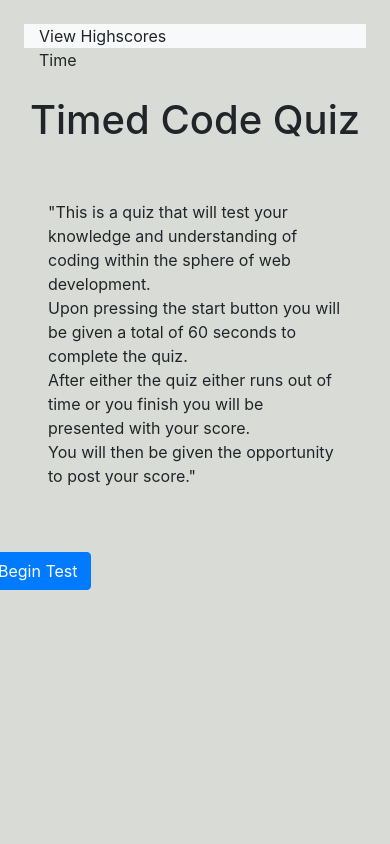
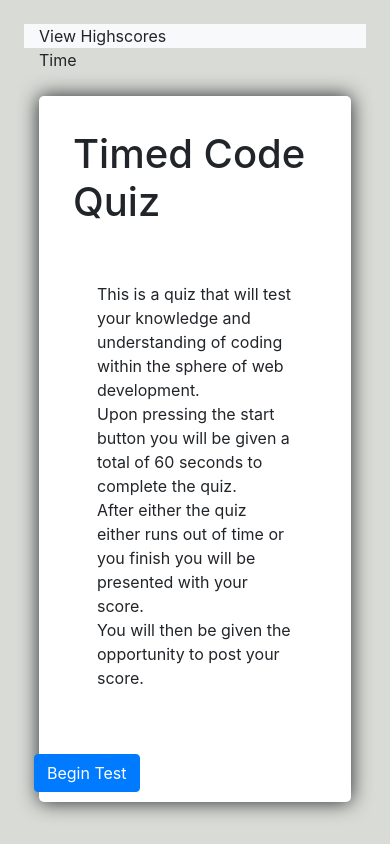
Before and after one commit to corvus-cyber/Code_Quiz_Assign4, a plain HTML site: page index.html in a window 390 px wide. Drawn offline with nearby package versions, Linux system fonts and the light colour scheme.

Commit message:
added some formatting for css and created a function for the timer portion of the application

```diff
--- a/assets/script.js
+++ b/assets/script.js
@@ -1,4 +1,19 @@
-var countdown = document.getElementById("Timer");
+var countdownEl = document.querySelector("Timer");
 var HighScore = document.getElementById("Scores")
 var body = document.getElementById("body");
 var button = document.getElementById("begin-test");
+var secondsLeft = 60;
+
+
+function Timer(){
+    var timerInterval = setInterval(function(){
+        secondsLeft --;
+        countdownEl.textContent = secondsLeft + "seconds";
+
+        if (secondsLeft===0){
+            clearInterval(timerInterval);
+            //Create a function for the final score
+        }
+    }, 1000);
+
+}
--- a/assets/style.css
+++ b/assets/style.css
@@ -1,5 +1,13 @@
 body {
     background-color: #d9dcd6;
+}
+
+.container-fluid {
+    max-width: 80%;
+    background-color: white;
+    border-radius: 5px;
+    padding: 10px;
+    box-shadow: 0 0 20px;
 }
 
 /*Provides formatting for the three htmls that overrides bootstrap*/
@@ -9,7 +17,5 @@ body {
         width: 640px;
         position: absolute;
     }
- .container {
-         width: 100%;
-     }
+
 }
--- a/index.html
+++ b/index.html
@@ -12,8 +12,7 @@
   </head>
 
   <body>
-      <div class="container-lg">
-            <nav class="navbar-expand-lg ">
+    <nav class="navbar-fluid">
         <div class="row m-4">
             <div class= "col-md-8 bg-light" id="Scores">
                 View Highscores
@@ -23,6 +22,7 @@
             </div>
         </div>
     </nav>
+      <div class="container-fluid">
           <div class="row m-4 float-center">
                 <div class="column-12 m-auto">
                     <h1>Timed Code Quiz</h1>
@@ -30,10 +30,10 @@
           </div>
           <div class="row m-4" id="body">
                 <div class="column-5 p-4 m-auto">
-                    <p> "This is a quiz that will test your knowledge and understanding of coding within the sphere of web development. <br>
+                    <p> This is a quiz that will test your knowledge and understanding of coding within the sphere of web development. <br>
                         Upon pressing the start button you will be given a total of 60 seconds to complete the quiz. <br>
                         After either the quiz either runs out of time or you finish you will be presented with your score. <br>
-                        You will then be given the opportunity to post your score."
+                        You will then be given the opportunity to post your score.
                     </p>
                 </div>
           </div>
```
Lines whose indentation alone changed are shown as unchanged.
